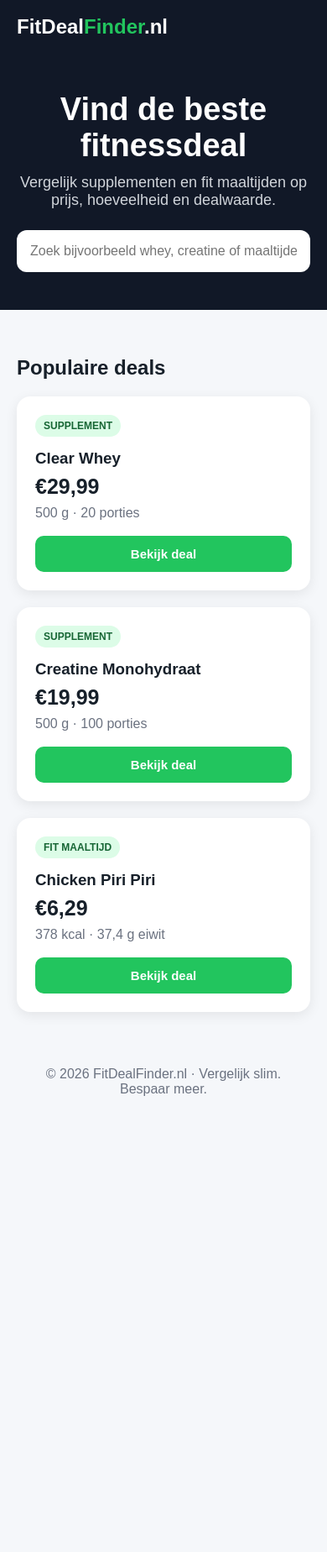
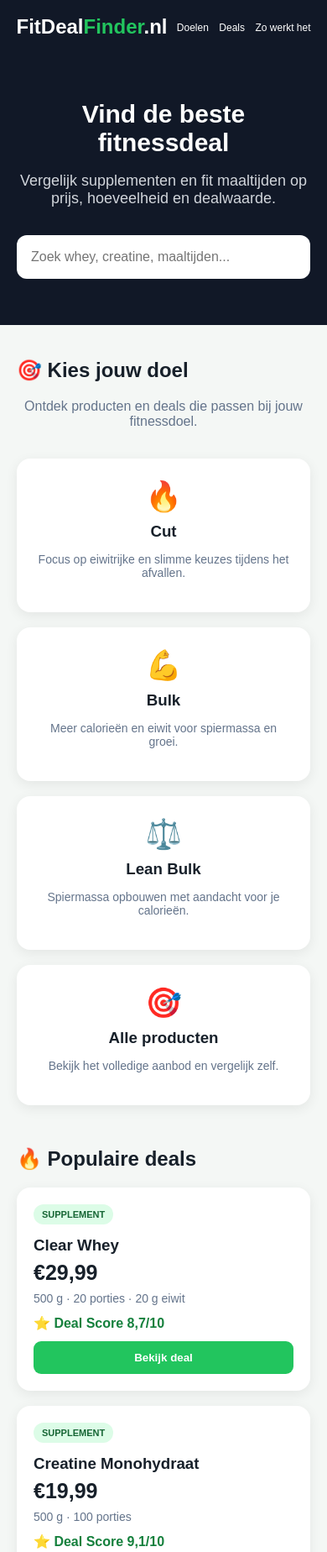
Before and after one commit to seegers40/Fitdealfinder, a plain HTML site: page index.html in a window 390 px wide. Shown: the top 1848 px of the page at 84% size. Before the commit the page ends 1336 px from the top, so only its background shows below. Drawn offline with Linux system fonts and the light colour scheme.

Commit message:
Refactor index.html for layout and styling improvements
Updated HTML structure and styles for improved layout and responsiveness. Added navigation links and enhanced the search functionality.

```diff
--- a/index.html
+++ b/index.html
@@ -2,101 +2,37 @@
 <html lang="nl">
 <head>
 <meta charset="UTF-8">
-<meta name="viewport" content="width=device-width, initial-scale=1.0">
-<title>FitDealFinder.nl</title>
-
+<meta name="viewport" content="width=device-width,initial-scale=1">
+<title>FitDealFinder.nl - De beste fitnessdeal</title>
 <style>
 *{box-sizing:border-box}
-body{
-  margin:0;
-  font-family:Arial,sans-serif;
-  background:#f5f7fa;
-  color:#17202a;
-}
-header{
-  background:#111827;
-  color:white;
-  padding:18px 20px;
-}
-.logo{
-  font-size:24px;
-  font-weight:bold;
-}
-.logo span{color:#22c55e}
-.hero{
-  background:#111827;
-  color:white;
-  padding:45px 20px;
-  text-align:center;
-}
-.hero h1{
-  font-size:38px;
-  margin:0 0 12px;
-}
-.hero p{
-  font-size:18px;
-  margin:0 auto 25px;
-  max-width:600px;
-  color:#d1d5db;
-}
-.search{
-  width:100%;
-  max-width:650px;
-  padding:16px;
-  border:0;
-  border-radius:12px;
-  font-size:16px;
-}
-main{
-  max-width:1100px;
-  margin:auto;
-  padding:35px 20px;
-}
-h2{margin-bottom:20px}
-.grid{
-  display:grid;
-  grid-template-columns:repeat(auto-fit,minmax(250px,1fr));
-  gap:20px;
-}
-.card{
-  background:white;
-  border-radius:16px;
-  padding:22px;
-  box-shadow:0 4px 15px rgba(0,0,0,.08);
-}
-.badge{
-  display:inline-block;
-  background:#dcfce7;
-  color:#166534;
-  padding:6px 10px;
-  border-radius:20px;
-  font-size:12px;
-  font-weight:bold;
-}
-.card h3{margin:15px 0 8px}
-.price{
-  font-size:25px;
-  font-weight:bold;
-}
-.info{
-  color:#6b7280;
-  margin:8px 0 18px;
-}
-button{
-  width:100%;
-  padding:13px;
-  border:0;
-  border-radius:10px;
-  background:#22c55e;
-  color:white;
-  font-size:15px;
-  font-weight:bold;
-}
-footer{
-  text-align:center;
-  padding:30px;
-  color:#6b7280;
-}
+body{margin:0;font-family:Arial,sans-serif;background:#f4f7f5;color:#17202a}
+header{background:#111827;color:white;padding:18px 5%;display:flex;justify-content:space-between;align-items:center}
+.logo{font-size:24px;font-weight:bold}.logo span{color:#22c55e}
+nav a{color:white;text-decoration:none;margin-left:20px;font-size:14px}
+.hero{background:#111827;color:white;text-align:center;padding:55px 20px}
+.hero h1{font-size:40px;margin:0 0 12px}.hero p{color:#d1d5db;font-size:18px}
+.search{width:100%;max-width:650px;padding:17px;border:0;border-radius:12px;font-size:16px;margin-top:15px}
+main{max-width:1150px;margin:auto;padding:40px 20px}
+h2{margin-top:0}.intro{text-align:center;margin-bottom:35px;color:#64748b}
+.goalgrid,.productgrid{display:grid;grid-template-columns:repeat(auto-fit,minmax(220px,1fr));gap:18px}
+.goal{background:white;border-radius:16px;padding:25px;text-align:center;box-shadow:0 4px 15px #00000012;cursor:pointer}
+.goal:hover{transform:translateY(-3px)}.goal .icon{font-size:35px}.goal h3{margin:10px 0 5px}.goal p{color:#64748b;font-size:14px}
+.section{margin-top:50px}
+.card{background:white;border-radius:16px;padding:20px;box-shadow:0 4px 15px #00000012}
+.badge{display:inline-block;background:#dcfce7;color:#166534;padding:6px 10px;border-radius:20px;font-size:11px;font-weight:bold}
+.card h3{margin:14px 0 7px}.price{font-size:25px;font-weight:bold}
+.meta{color:#64748b;font-size:14px;margin:8px 0}
+.score{font-weight:bold;margin:12px 0;color:#15803d}
+button{border:0;background:#22c55e;color:white;padding:12px;border-radius:9px;font-weight:bold;width:100%;cursor:pointer}
+button:hover{background:#16a34a}
+.features{display:grid;grid-template-columns:repeat(auto-fit,minmax(200px,1fr));gap:18px}
+.feature{background:#fff;padding:22px;border-radius:15px}.feature strong{display:block;margin-bottom:7px}
+.cta{background:#111827;color:white;text-align:center;border-radius:20px;padding:40px 20px;margin-top:50px}
+.cta button{max-width:250px}
+footer{text-align:center;padding:35px;color:#64748b;font-size:13px}
+.hidden{display:none}
+@media(max-width:600px){.hero h1{font-size:30px}nav a{margin-left:8px;font-size:12px}}
 </style>
 </head>
 
@@ -104,55 +40,146 @@ footer{
 
 <header>
 <div class="logo">FitDeal<span>Finder</span>.nl</div>
+<nav>
+<a href="#doelen">Doelen</a>
+<a href="#deals">Deals</a>
+<a href="#werking">Zo werkt het</a>
+</nav>
 </header>
 
 <section class="hero">
 <h1>Vind de beste fitnessdeal</h1>
 <p>Vergelijk supplementen en fit maaltijden op prijs, hoeveelheid en dealwaarde.</p>
-  <input
-    class="search"
-    id="search"
-    type="text"
-    placeholder="Zoek bijvoorbeeld whey, creatine of maaltijden..."
-  >
+<input id="search" class="search" placeholder="Zoek whey, creatine, maaltijden...">
 </section>
 
 <main>
-  <h2>Populaire deals</h2>
 
-  <div class="grid" id="products">
+<section id="doelen">
+<h2>🎯 Kies jouw doel</h2>
+<p class="intro">Ontdek producten en deals die passen bij jouw fitnessdoel.</p>
 
-    <div class="card" data-name="clear whey">
+<div class="goalgrid">
+
+<div class="goal" onclick="filterGoal('cut')">
+<div class="icon">🔥</div>
+<h3>Cut</h3>
+<p>Focus op eiwitrijke en slimme keuzes tijdens het afvallen.</p>
+</div>
+
+<div class="goal" onclick="filterGoal('bulk')">
+<div class="icon">💪</div>
+<h3>Bulk</h3>
+<p>Meer calorieën en eiwit voor spiermassa en groei.</p>
+</div>
+
+<div class="goal" onclick="filterGoal('lean')">
+<div class="icon">⚖️</div>
+<h3>Lean Bulk</h3>
+<p>Spiermassa opbouwen met aandacht voor je calorieën.</p>
+</div>
+
+<div class="goal" onclick="showAll()">
+<div class="icon">🎯</div>
+<h3>Alle producten</h3>
+<p>Bekijk het volledige aanbod en vergelijk zelf.</p>
+</div>
+
+</div>
+</section>
+
+<section class="section" id="deals">
+<h2>🔥 Populaire deals</h2>
+
+<div class="productgrid" id="products">
+
+<div class="card product" data-name="clear whey whey supplement cut lean">
 <span class="badge">SUPPLEMENT</span>
 <h3>Clear Whey</h3>
 <div class="price">€29,99</div>
-      <div class="info">500 g · 20 porties</div>
-      <button onclick="alert('Binnenkort beschikbaar via FitDealFinder')">
-        Bekijk deal
-      </button>
+<div class="meta">500 g · 20 porties · 20 g eiwit</div>
+<div class="score">⭐ Deal Score 8,7/10</div>
+<button onclick="deal('Clear Whey')">Bekijk deal</button>
 </div>
 
-    <div class="card" data-name="creatine monohydraat">
+<div class="card product" data-name="creatine monohydraat creatine supplement bulk lean">
 <span class="badge">SUPPLEMENT</span>
 <h3>Creatine Monohydraat</h3>
 <div class="price">€19,99</div>
-      <div class="info">500 g · 100 porties</div>
-      <button onclick="alert('Binnenkort beschikbaar via FitDealFinder')">
-        Bekijk deal
-      </button>
+<div class="meta">500 g · 100 porties</div>
+<div class="score">⭐ Deal Score 9,1/10</div>
+<button onclick="deal('Creatine Monohydraat')">Bekijk deal</button>
 </div>
 
-    <div class="card" data-name="chicken piri piri fit maaltijd">
+<div class="card product" data-name="whey protein whey supplement bulk lean">
+<span class="badge">SUPPLEMENT</span>
+<h3>Whey Protein</h3>
+<div class="price">€34,99</div>
+<div class="meta">1 kg · 33 porties · 23 g eiwit</div>
+<div class="score">⭐ Deal Score 8,9/10</div>
+<button onclick="deal('Whey Protein')">Bekijk deal</button>
+</div>
+
+<div class="card product" data-name="chicken piri piri maaltijd cut">
 <span class="badge">FIT MAALTIJD</span>
 <h3>Chicken Piri Piri</h3>
 <div class="price">€6,29</div>
-      <div class="info">378 kcal · 37,4 g eiwit</div>
-      <button onclick="alert('Binnenkort beschikbaar via FitDealFinder')">
-        Bekijk deal
-      </button>
+<div class="meta">378 kcal · 37,4 g eiwit</div>
+<div class="score">⭐ Deal Score 8,8/10</div>
+<button onclick="deal('Chicken Piri Piri')">Bekijk deal</button>
+</div>
+
+<div class="card product" data-name="chicken teriyaki maaltijd cut bulk">
+<span class="badge">FIT MAALTIJD</span>
+<h3>Chicken Teriyaki</h3>
+<div class="price">€6,49</div>
+<div class="meta">555 kcal · 35,3 g eiwit</div>
+<div class="score">⭐ Deal Score 8,5/10</div>
+<button onclick="deal('Chicken Teriyaki')">Bekijk deal</button>
+</div>
+
+<div class="card product" data-name="protein snack snack cut lean bulk">
+<span class="badge">PROTEIN SNACK</span>
+<h3>Protein Snack</h3>
+<div class="price">€2,49</div>
+<div class="meta">60 g · 15 g eiwit</div>
+<div class="score">⭐ Deal Score 8,4/10</div>
+<button onclick="deal('Protein Snack')">Bekijk deal</button>
 </div>
 
 </div>
+</section>
+
+<section class="section" id="werking">
+<h2>💡 Zo werkt FitDealFinder</h2>
+
+<div class="features">
+<div class="feature">
+<strong>🔎 1. Zoek</strong>
+Vind whey, creatine, maaltijden en meer.
+</div>
+<div class="feature">
+<strong>💰 2. Vergelijk</strong>
+Vergelijk prijzen, hoeveelheden en waarde.
+</div>
+<div class="feature">
+<strong>📊 3. Check de Deal Score</strong>
+Zie snel welke deal interessant is.
+</div>
+<div class="feature">
+<strong>🛒 4. Bouw je pakket</strong>
+Combineer producten voor jouw doel en budget.
+</div>
+</div>
+
+<div class="cta">
+<h2>Jouw fitnessboodschappen slimmer geregeld.</h2>
+<p>Van supplementen tot complete fit maaltijden.</p>
+<button onclick="document.getElementById('deals').scrollIntoView()">Bekijk deals</button>
+</div>
+
+</section>
+
 </main>
 
 <footer>
@@ -161,16 +188,30 @@ footer{
 
 <script>
 const search=document.getElementById("search");
-const cards=document.querySelectorAll(".card");
+const products=document.querySelectorAll(".product");
 
 search.addEventListener("input",function(){
-  const term=this.value.toLowerCase();
-
-  cards.forEach(card=>{
-    card.style.display=
-      card.dataset.name.includes(term) ? "block" : "none";
+let q=this.value.toLowerCase();
+products.forEach(p=>{
+p.classList.toggle("hidden",!p.dataset.name.includes(q));
 });
 });
+
+function filterGoal(goal){
+products.forEach(p=>{
+p.classList.toggle("hidden",!p.dataset.name.includes(goal));
+});
+document.getElementById("deals").scrollIntoView();
+}
+
+function showAll(){
+products.forEach(p=>p.classList.remove("hidden"));
+document.getElementById("deals").scrollIntoView();
+}
+
+function deal(name){
+alert(name+" wordt binnenkort gekoppeld aan de echte webshopdeal.");
+}
 </script>
 
 </body>
```
Lines whose indentation alone changed are shown as unchanged.
